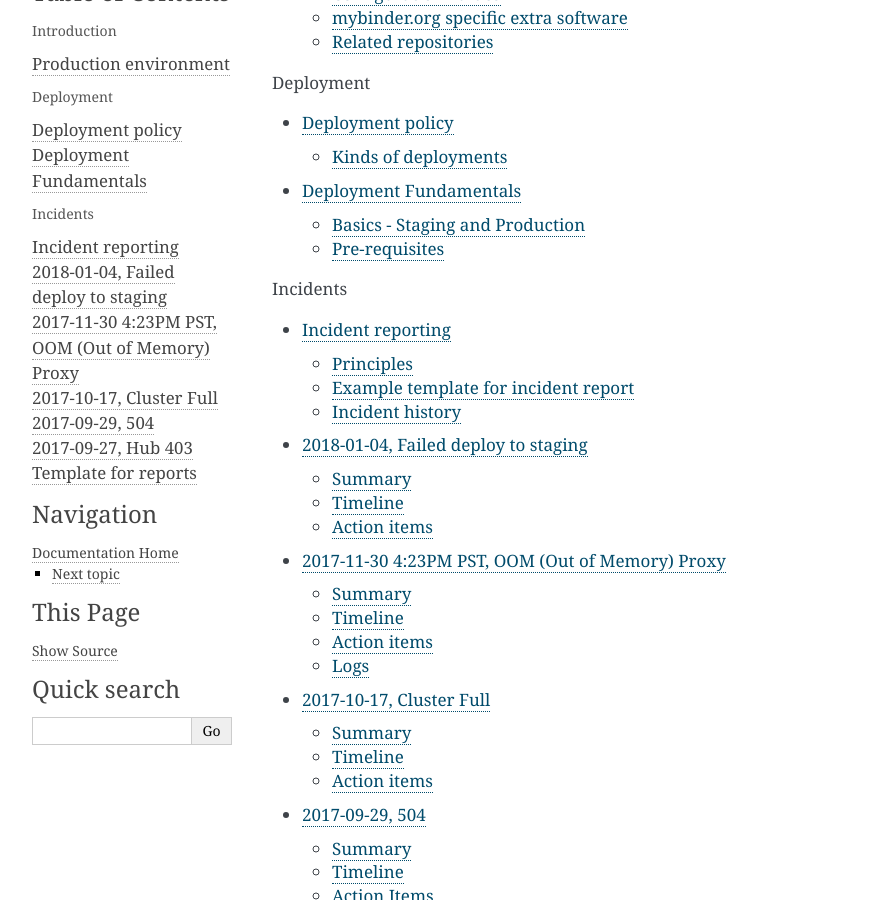
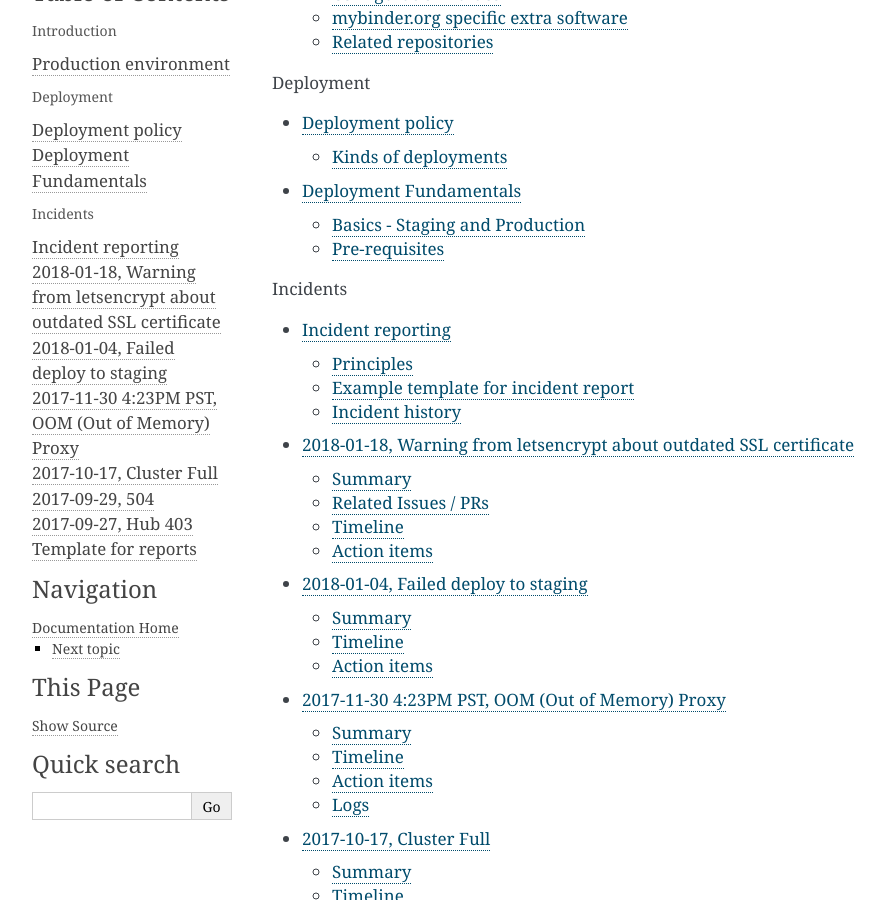
Before and after one commit to jupyterhub/mybinder.org-deploy, a Sphinx documentation site: the page built from docs/source/index.rst, in a window 1280 px wide and 900 px high, scrolled down 339 px. Shown: the whole window, without its empty margins (148-1033 px from the left). Built offline with Sphinx 7.4.7, drawn with Linux system fonts in a browser that asks for light colours; some of the changed lines change nothing that is shown.

Commit message:
add outdated SSL incident

```diff
--- /dev/null
+++ b/docs/source/incident-reports/2018-01-18-ssl-outdated.md
@@ -0,0 +1,42 @@
+
+# 2018-01-18, Warning from letsencrypt about outdated SSL certificate
+
+## Summary
+
+A team member received a warning from letsencrypt saying that the SSL certificate
+for `beta.mybinder.org` was going to expire soon. This was unexpected because
+we use `kube-lego` to automatically register new SSL certificates for various
+sub-domains of `mybinder.org`. After a few days, we re-checked the SSL
+certificate on `beta.mybinder.org` and it seemed to have renewed properly,
+so this was a noop from our perspective. However it revealed a few things we
+should do differently to make sure this doesn't happen again.
+
+## Related Issues / PRs
+
+https://github.com/jupyterhub/mybinder.org-deploy/issues/283
+
+## Timeline
+
+All times in PST
+
+### 2018-01-11
+
+A team member received an email that our SSL for `beta.mybinder.org` was going to expire.
+He opened https://github.com/jupyterhub/mybinder.org-deploy/issues/283.
+
+
+### 2018-01-18
+
+Another team member used the SSL certificate checking website below:
+
+https://www.ssllabs.com/ssltest/analyze.html?d=beta.mybinder.org&latest
+
+to inspect the current SSL certificate of `beta.mybinder.org`. This seemed
+to be correctly renewed, and the immediate problem considered resolved.
+
+## Action items
+
+### Process
+
+- Do not use a single team member's email address for letsencrypt
+- Instead, use a shared google groups email account so we all get pinged
--- a/docs/source/index.rst
+++ b/docs/source/index.rst
@@ -19,6 +19,7 @@
    :caption: Incidents
 
    incident-reports/incident_reports_toc
+   incident-reports/2018-01-18-ssl-outdated.md
    incident-reports/2018-01-04-failed-staging-deploy.md
    incident-reports/2017-11-30-oom-proxy
    incident-reports/2017-10-17-cluster-full
```
